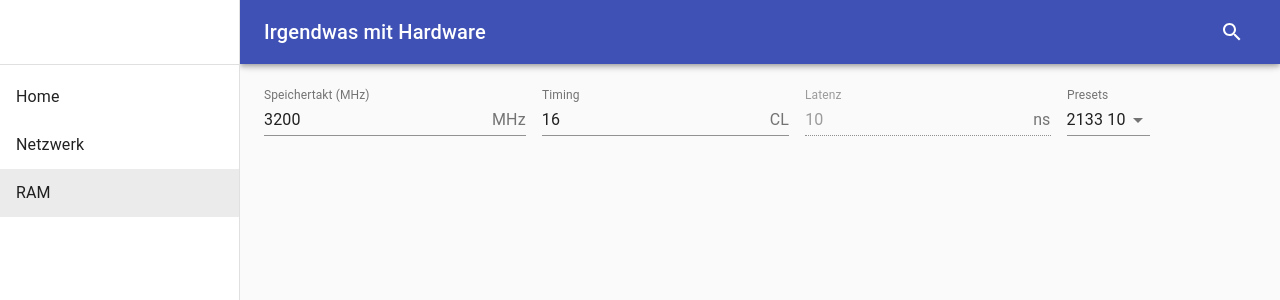
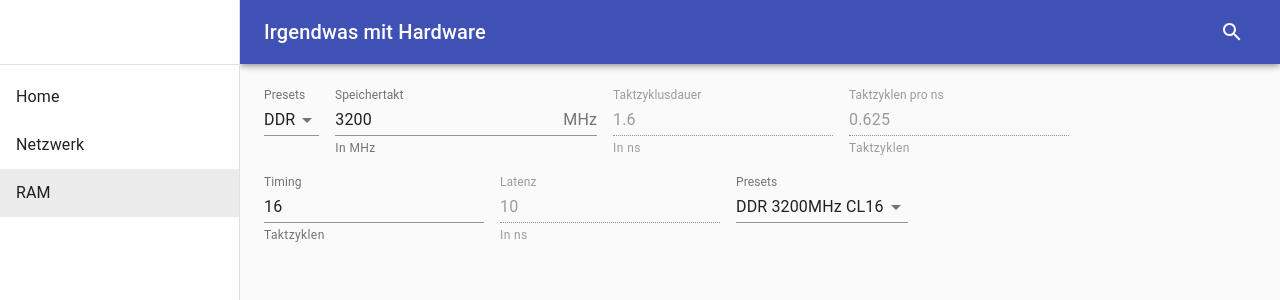
Before and after one commit to benneq/irgendwas-mit-hardware, a React (Create React App) app: page /memory in a window 1280 px wide. Shown: the top 300 px of the page. Built offline with nearby package versions, Linux system fonts and the light colour scheme.

Commit message:
Extend MemoryLatencyCalculator

```diff
--- a/src/memory/MemoryLatencyCalculator.tsx
+++ b/src/memory/MemoryLatencyCalculator.tsx
@@ -1,15 +1,23 @@
 import React, { useState } from 'react';
-import { Grid, InputAdornment } from '@material-ui/core';
-import MemoryLatencyCalculatorPresets, { MemoryLatencyPreset } from './MemoryLatencyCalculatorPresets';
+import { Grid, InputAdornment, FormControl, InputLabel, Select, MenuItem } from '@material-ui/core';
+import MemoryLatencyCalculatorPresets, { MemoryLatencyPreset, MemoryType } from './MemoryLatencyCalculatorPresets';
 import NumberField from '../util/NumberField';
 
 const MemoryLatencyCalculator: React.FunctionComponent = () => {
+    const [type, setType] = useState<MemoryType>('DDR');
     const [frequency, setFrequency] = useState(3200);
     const [timing, setTiming] = useState(16);
 
-    const latency = (1000 * 2 * timing) / frequency;
+    const clockCycleTime = type === "SDR" ? frequency / 1000 : frequency / 2000;
+    const clockCyclesPerNs = 1 / clockCycleTime;
+    const latency = timing * clockCyclesPerNs;
+
+    const handleTypeChange = (e: React.ChangeEvent<{ name?: string; value: unknown }>) => {
+        setType(e.target.value as MemoryType)
+    };
 
     const handlePresetChange = (val: MemoryLatencyPreset) => {
+        setType(val.type);
         setFrequency(val.frequency);
         setTiming(val.timing);
     };
@@ -17,8 +25,23 @@ const MemoryLatencyCalculator: React.FunctionComponent = () => {
     return (
         <Grid container spacing={2}>
             <Grid item>
+                <FormControl>
+                    <InputLabel id="demo-simple-select-label">Presets</InputLabel>
+                    <Select
+                        labelId="demo-simple-select-label"
+                        id="demo-simple-select"
+                        value={type}
+                        onChange={handleTypeChange}
+                    >
+                        <MenuItem value="SDR">SDR</MenuItem>
+                        <MenuItem value="DDR">DDR</MenuItem>
+                    </Select>
+                </FormControl>
+            </Grid>
+            <Grid item>
                 <NumberField
-                    label="Speichertakt (MHz)"
+                    label="Speichertakt"
+                    helperText="In MHz"
                     InputProps={{
                         endAdornment: <InputAdornment position="end">MHz</InputAdornment>
                     }}
@@ -28,10 +51,24 @@ const MemoryLatencyCalculator: React.FunctionComponent = () => {
             </Grid>
             <Grid item>
                 <NumberField
+                    label="Taktzyklusdauer"
+                    helperText="In ns"
+                    disabled
+                    value={clockCycleTime}
+                />
+            </Grid>
+            <Grid item>
+                <NumberField
+                    label="Taktzyklen pro ns"
+                    helperText="Taktzyklen"
+                    disabled
+                    value={clockCyclesPerNs}
+                />
+            </Grid>
+            <Grid item>
+                <NumberField
                     label="Timing"
-                    InputProps={{
-                        endAdornment: <InputAdornment position="end">CL</InputAdornment>
-                    }}
+                    helperText="Taktzyklen"
                     value={timing}
                     onChange={e => setTiming(e.target.value)}
                 />
@@ -39,9 +76,7 @@ const MemoryLatencyCalculator: React.FunctionComponent = () => {
             <Grid item>
                 <NumberField
                     label="Latenz"
-                    InputProps={{
-                        endAdornment: <InputAdornment position="end">ns</InputAdornment>
-                    }}
+                    helperText="In ns"
                     disabled
                     value={latency}
                 />
--- a/src/memory/MemoryLatencyCalculatorPresets.tsx
+++ b/src/memory/MemoryLatencyCalculatorPresets.tsx
@@ -1,16 +1,19 @@
 import React, { useState } from 'react';
 import { FormControl, InputLabel, Select, MenuItem } from '@material-ui/core';
 
+export type MemoryType = "SDR" | "DDR";
+
 export type MemoryLatencyPreset = {
+    type: MemoryType
     frequency: number
     timing: number
 }
 
 const presets: MemoryLatencyPreset[] = [
-    { frequency: 2133, timing: 10 },
-    { frequency: 2400, timing: 12 },
-    { frequency: 3200, timing: 16 },
-    { frequency: 3600, timing: 18 },
+    { type: 'DDR', frequency: 2133, timing: 10 },
+    { type: 'DDR', frequency: 2400, timing: 12 },
+    { type: 'DDR', frequency: 3200, timing: 16 },
+    { type: 'DDR', frequency: 3600, timing: 18 },
 ];
 
 type Props = {
@@ -18,7 +21,7 @@ type Props = {
 };
 
 const MemoryLatencyCalculatorPresets: React.FunctionComponent<Props> = (props) => {
-    const [presetIdx, setPresetIdx] = useState(0);
+    const [presetIdx, setPresetIdx] = useState(2);
 
     const handleChange = (e: React.ChangeEvent<{ value: unknown }>) => {
         const presetIdx = e.target.value as number;
@@ -36,7 +39,7 @@ const MemoryLatencyCalculatorPresets: React.FunctionComponent<Props> = (props) =
                 value={presetIdx}
                 onChange={handleChange}
             >
-                {presets.map((preset, i) => <MenuItem key={i} value={i}>{preset.frequency} {preset.timing}</MenuItem>)}
+                {presets.map((preset, i) => <MenuItem key={i} value={i}>{preset.type} {preset.frequency}MHz CL{preset.timing}</MenuItem>)}
             </Select>
         </FormControl>
     );
```
